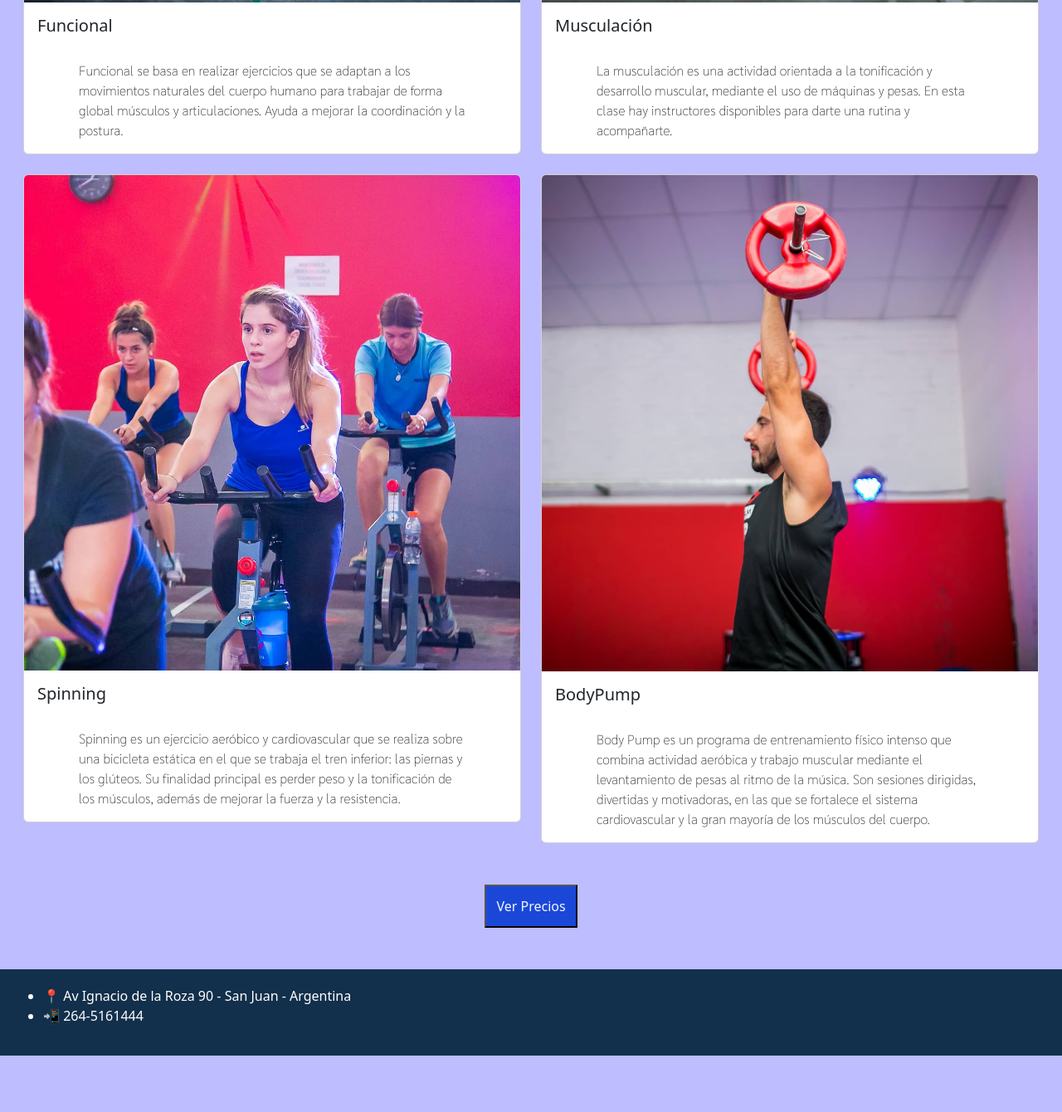
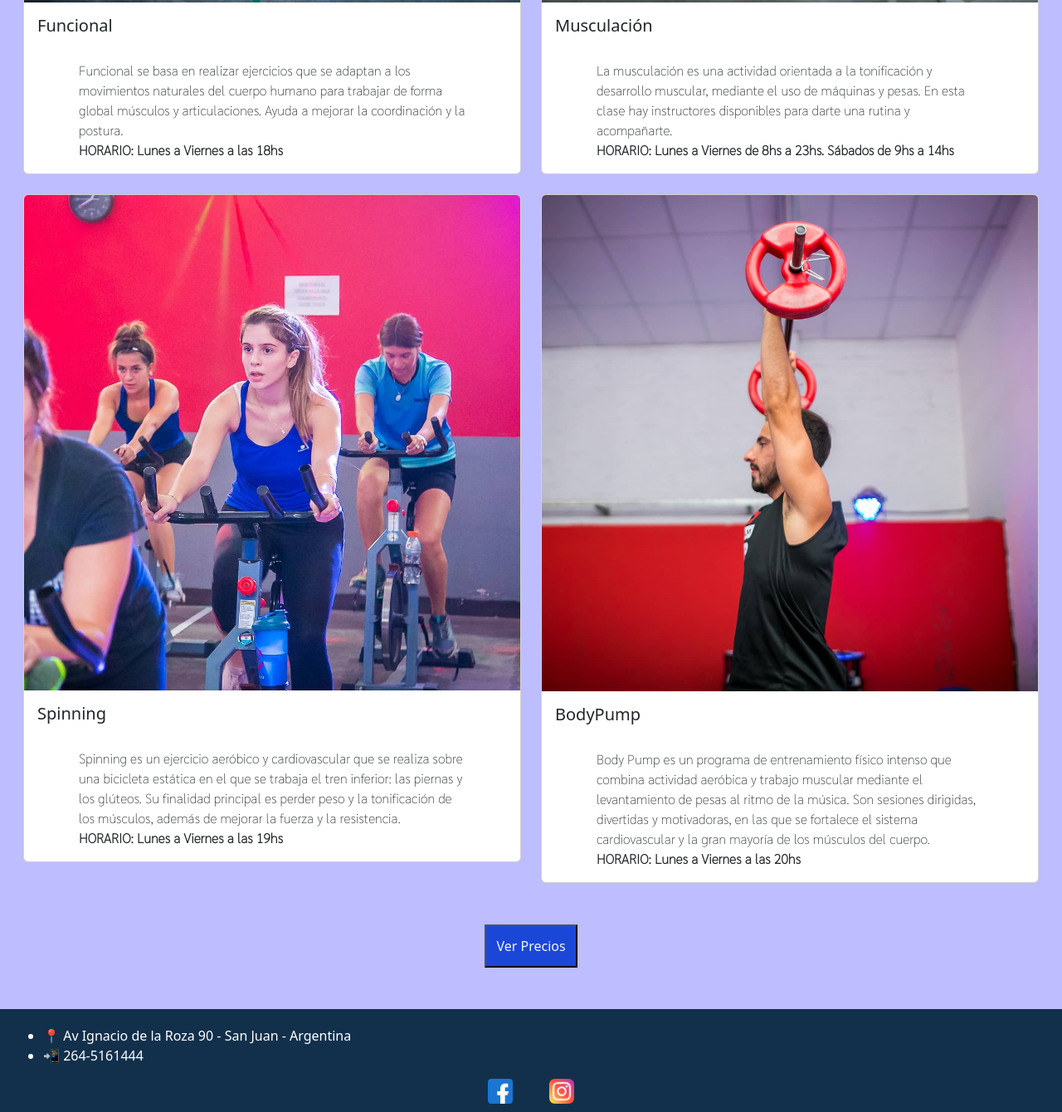
Before and after one commit to tisseragaston/gimnasio, a website: page actividades.html in a window 1280 px wide. Shown: the part 860-2200 px from the top of the page at 83% size. Before the commit the page ends 2132 px from the top, so only its background shows below. Drawn offline with nearby package versions, Linux system fonts and the light colour scheme.

Commit message:
20octubre2022

```diff
--- a/actividades.html
+++ b/actividades.html
@@ -56,7 +56,9 @@
                     <img src="/img/Funcional.jpg" class="card-img-top" alt="...">
                     <div class="card-body">
                       <h5 class="card-title">Funcional</h5>
-                      <p class="card-text">Funcional se basa en realizar ejercicios que se adaptan a los movimientos naturales del cuerpo humano para trabajar de forma global músculos y articulaciones. Ayuda a mejorar la coordinación y la postura.</p>
+                      <p class="card-text">Funcional se basa en realizar ejercicios que se adaptan a los movimientos naturales del cuerpo humano para trabajar de forma global músculos y articulaciones. Ayuda a mejorar la coordinación y la postura.<br>
+                      <b>HORARIO: Lunes a Viernes a las 18hs</b>
+                      </p>
                     </div>
                   </div>
                 </div>
@@ -65,7 +67,9 @@
                     <img src="/img/musculacion.jpg" class="card-img-top" alt="...">
                     <div class="card-body">
                       <h5 class="card-title">Musculación</h5>
-                      <p class="card-text">La musculación es una actividad orientada a la tonificación y desarrollo muscular, mediante el uso de máquinas y pesas. En esta clase hay instructores disponibles para darte una rutina y acompañarte.</p>
+                      <p class="card-text">La musculación es una actividad orientada a la tonificación y desarrollo muscular, mediante el uso de máquinas y pesas. En esta clase hay instructores disponibles para darte una rutina y acompañarte.<br>
+                      <b>HORARIO: Lunes a Viernes de 8hs a 23hs. Sábados de 9hs a 14hs</b>
+                      </p>
                     </div>
                   </div>
                 </div>
@@ -74,7 +78,9 @@
                     <img src="/img/spinning.jpg" class="card-img-top" alt="...">
                     <div class="card-body">
                       <h5 class="card-title">Spinning</h5>
-                      <p class="card-text">Spinning es un ejercicio aeróbico y cardiovascular que se realiza sobre una bicicleta estática en el que se trabaja el tren inferior: las piernas y los glúteos. Su finalidad principal es perder peso y la tonificación de los músculos, además de mejorar la fuerza y la resistencia.</p>
+                      <p class="card-text">Spinning es un ejercicio aeróbico y cardiovascular que se realiza sobre una bicicleta estática en el que se trabaja el tren inferior: las piernas y los glúteos. Su finalidad principal es perder peso y la tonificación de los músculos, además de mejorar la fuerza y la resistencia.<br>
+                      <b>HORARIO: Lunes a Viernes a las 19hs</b>
+                      </p>
                     </div>
                   </div>
                 </div>
@@ -83,7 +89,9 @@
                     <img src="/img/bodypump.jpg" class="card-img-top" alt="...">
                     <div class="card-body">
                       <h5 class="card-title">BodyPump</h5>
-                      <p class="card-text">Body Pump es un programa de entrenamiento físico intenso que combina actividad aeróbica y trabajo muscular mediante el levantamiento de pesas al ritmo de la música. Son sesiones dirigidas, divertidas y motivadoras, en las que se fortalece el sistema cardiovascular y la gran mayoría de los músculos del cuerpo.</p>
+                      <p class="card-text">Body Pump es un programa de entrenamiento físico intenso que combina actividad aeróbica y trabajo muscular mediante el levantamiento de pesas al ritmo de la música. Son sesiones dirigidas, divertidas y motivadoras, en las que se fortalece el sistema cardiovascular y la gran mayoría de los músculos del cuerpo.<br>
+                      <b>HORARIO: Lunes a Viernes a las 20hs</b>
+                      </p>
                     </div>
                   </div>
                 </div>
@@ -98,6 +106,10 @@
             <li>📍 Av Ignacio de la Roza 90 - San Juan - Argentina</li>
             <li>📲 264-5161444</li>
         </ul>
+        <div class="redes">
+          <a href="https://www.facebook.com/GimnasioTerra/"><img class="logoredes" src="/img/facebook.png" alt="facebook"></a>
+          <a href="https://www.instagram.com/gimnasio.terra/"><img class="logoredes" src="/img/instagram.png" alt="instagram"></a>
+        </div>
     </footer>
     <!-- JavaScript Bundle with Popper -->
     <script src="https://cdn.jsdelivr.net/npm/bootstrap@5.2.1/dist/js/bootstrap.bundle.min.js" integrity="sha384-u1OknCvxWvY5kfmNBILK2hRnQC3Pr17a+RTT6rIHI7NnikvbZlHgTPOOmMi466C8" crossorigin="anonymous"></script>
--- a/scss/_footer.scss
+++ b/scss/_footer.scss
@@ -7,3 +7,11 @@
         color: rgb(255, 255, 255);
     }
 }
+.logoredes {
+    width: 30px;
+    margin-left: 20px;
+    margin-right: 20px;
+}
+.redes {
+    text-align: center;
+}
```
Also changed, not shown: contacto.html (+4 -0 lines), index.html (+6 -2 lines), nosotros.html (+4 -0 lines), precios.html (+4 -0 lines), css/estilo.css, img/facebook.png (added), img/instagram.png (added), wireframe/Wireframe Desktop/Actividades.png (added), wireframe/Wireframe Desktop/Contacto.png (added), wireframe/Wireframe Desktop/Index.png (added), wireframe/Wireframe Desktop/Nosotros.png (added), wireframe/Wireframe Desktop/Precios.png (added), wireframe/Wireframe Mobile/Actividades.png (added), wireframe/Wireframe Mobile/Contacto.png (added), 3 more files.
